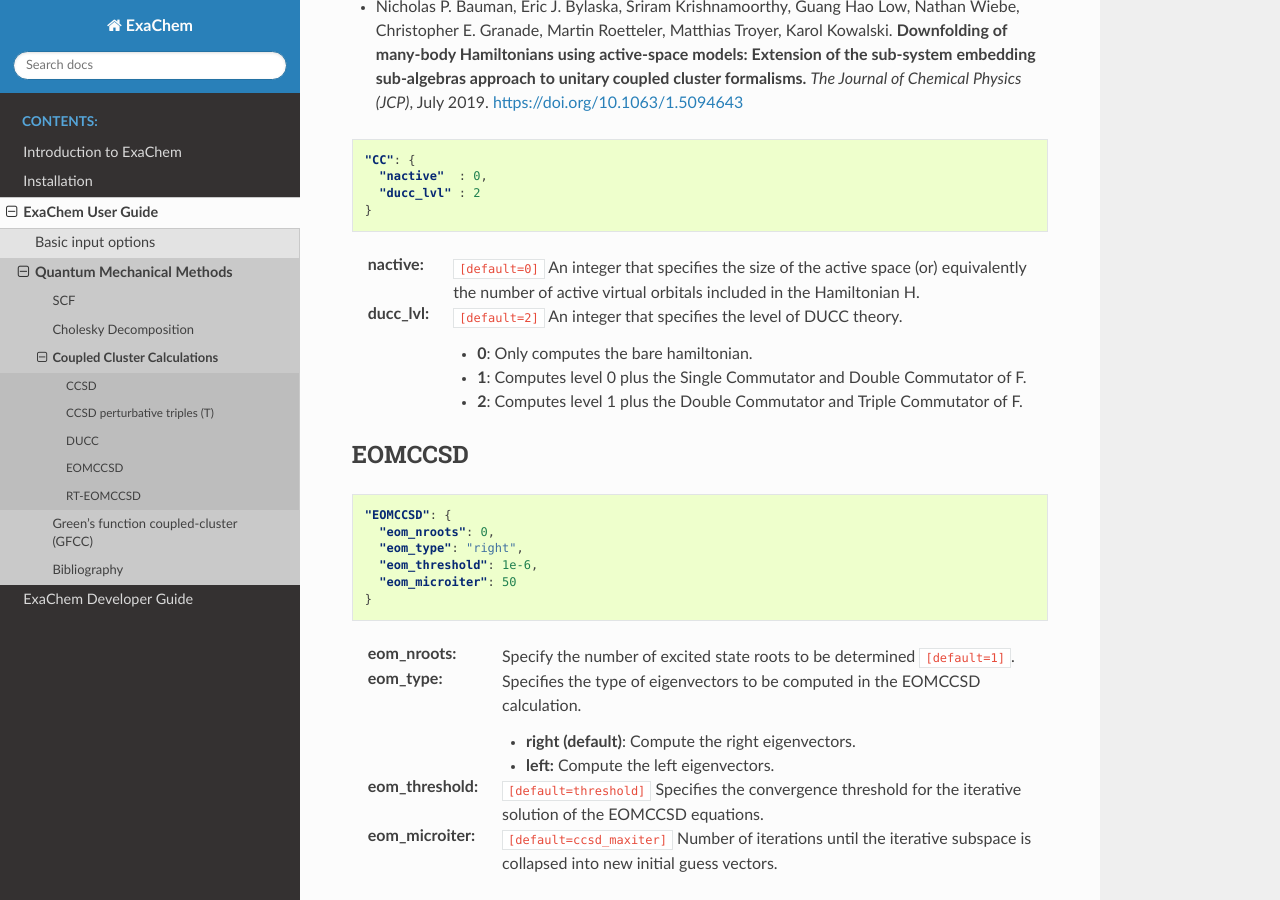
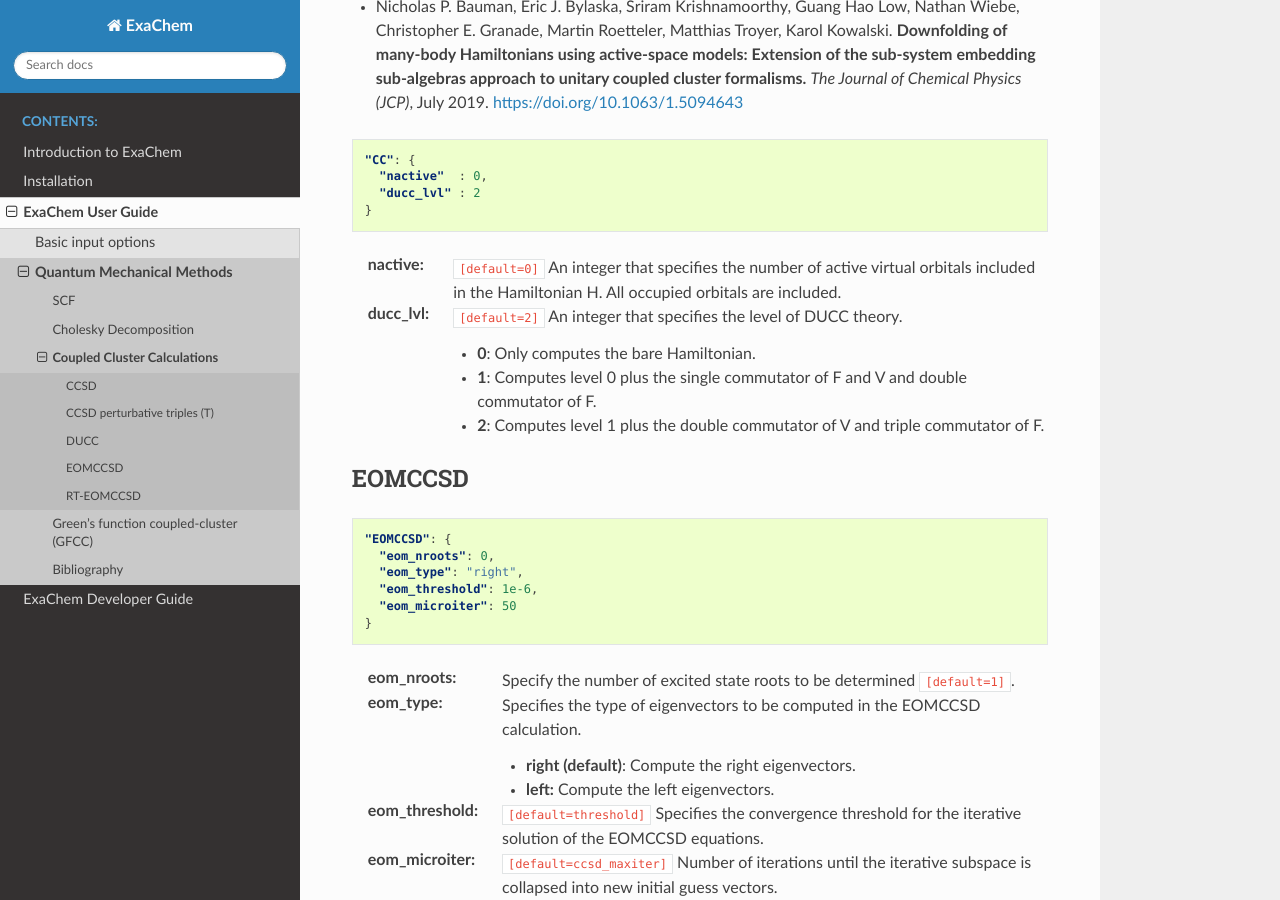
Before and after one commit to ExaChem/exachem, a Sphinx documentation site: the page built from docs/user_guide/coupledcluster.rst, in a window 1280 px wide and 900 px high, scrolled down 3295 px. Built offline with Sphinx 7.4.7 and the Read the Docs theme 3.1.0, drawn with Linux system fonts in a browser that asks for light colours.

Commit message:
[DUCC] update printing, docs.

```diff
--- a/docs/user_guide/coupledcluster.rst
+++ b/docs/user_guide/coupledcluster.rst
@@ -125,13 +125,13 @@ The double unitary CC formalism (DUCC) is described in the following paper.
    "ducc_lvl" : 2
  }
 
-:nactive: ``[default=0]`` An integer that specifies the size of the active space (or) equivalently the number of active virtual orbitals included in the Hamiltonian H.
+:nactive: ``[default=0]`` An integer that specifies the number of active virtual orbitals included in the Hamiltonian H. All occupied orbitals are included.
 
 :ducc_lvl: ``[default=2]`` An integer that specifies the level of DUCC theory.
 
-   * :strong:`0`: Only computes the bare hamiltonian.
-   * :strong:`1`: Computes level 0 plus the Single Commutator and Double Commutator of F.
-   * :strong:`2`: Computes level 1 plus the Double Commutator and Triple Commutator of F.
+   * :strong:`0`: Only computes the bare Hamiltonian.
+   * :strong:`1`: Computes level 0 plus the single commutator of F and V and double commutator of F.
+   * :strong:`2`: Computes level 1 plus the double commutator of V and triple commutator of F.
 
 EOMCCSD
 ~~~~~~~
```
Also changed, not shown: 1 other file.
